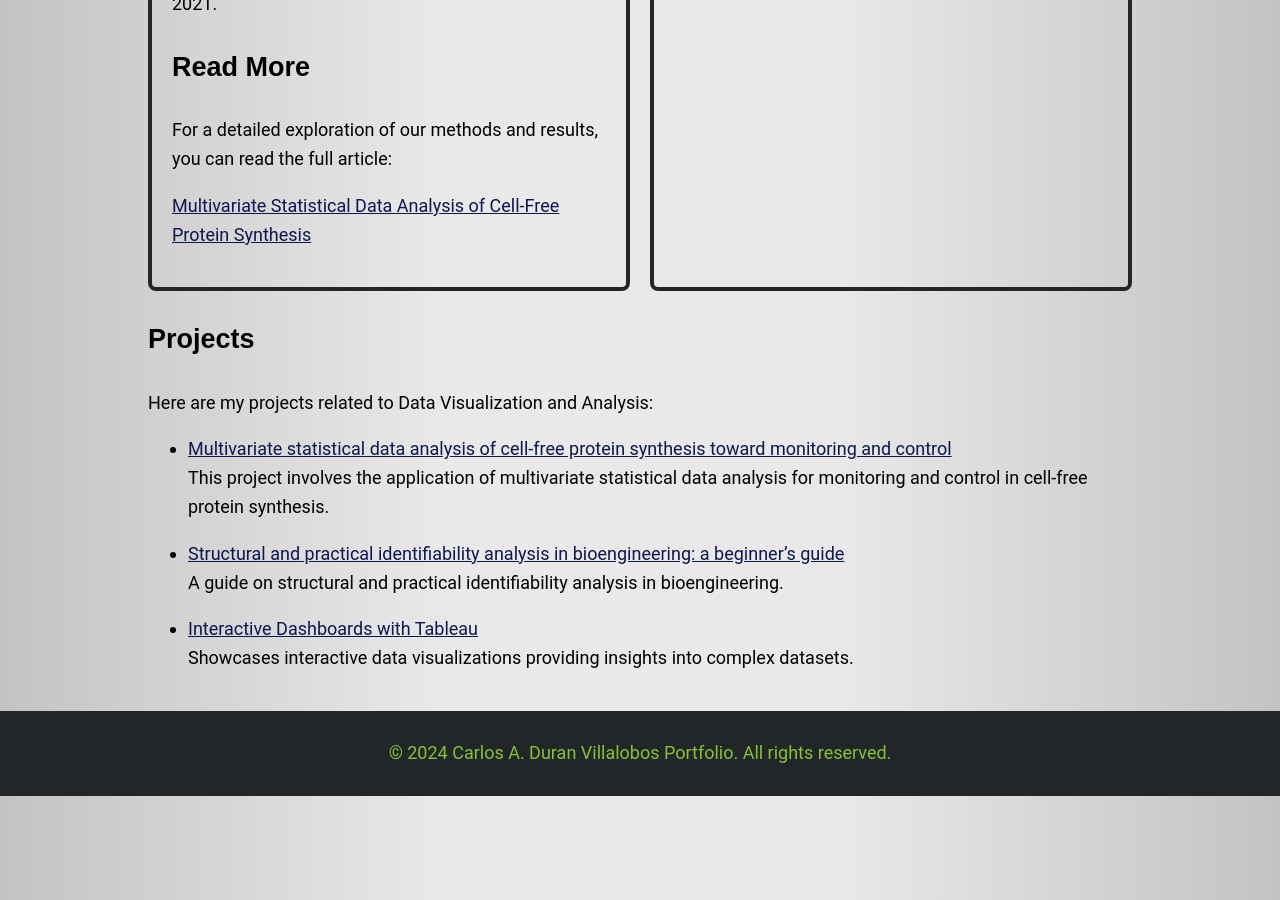
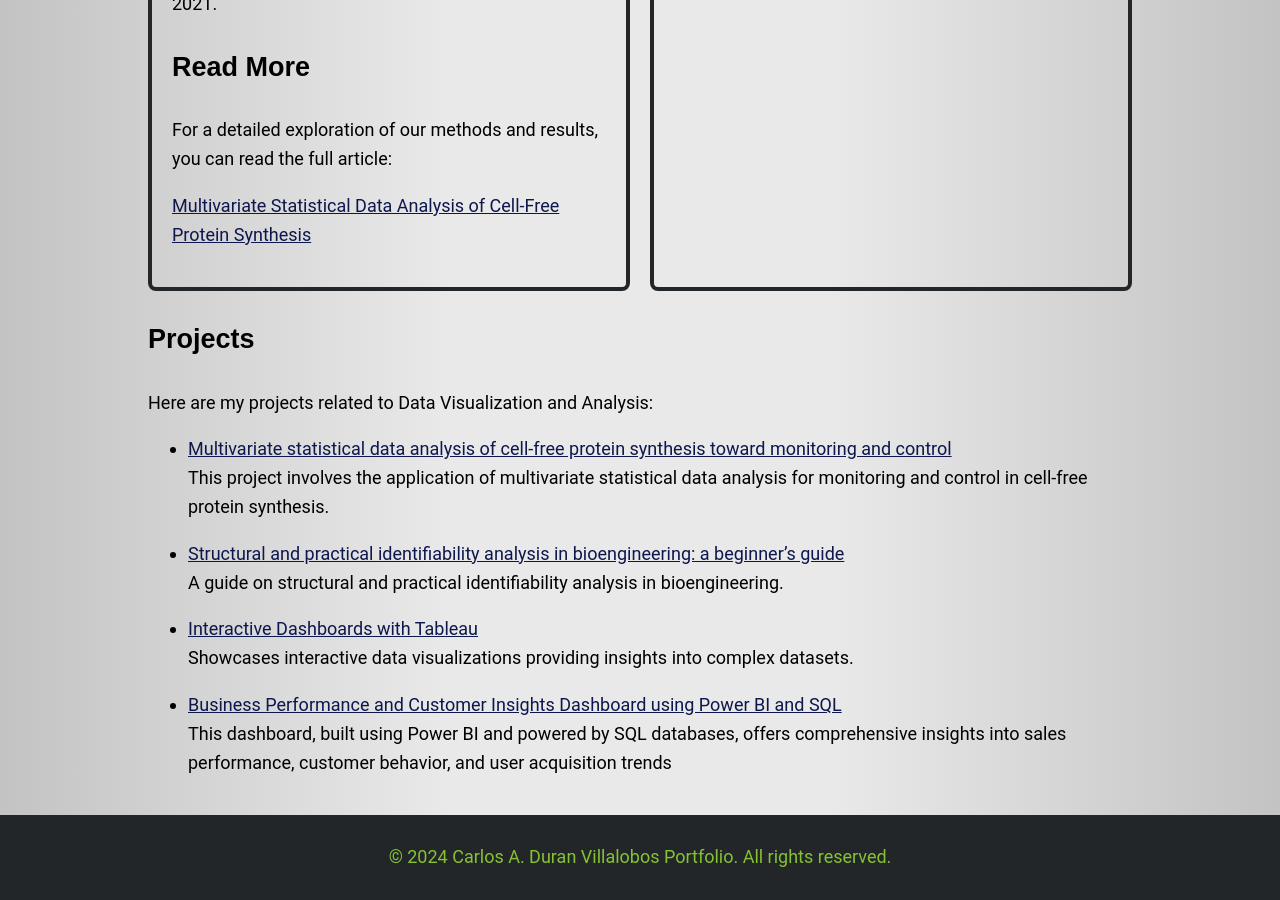
Before and after one commit to CarlosADuranVIllalobos/CarlosADuranVIllalobos.github.io, a Jekyll site: the page built from data-visualization.md, in a window 1280 px wide and 900 px high, scrolled down 2276 px. Built offline with Jekyll 4.4.1, drawn with Linux system fonts in a browser that asks for light colours.

Commit message:
Update projects.yml

```diff
--- a/_data/projects.yml
+++ b/_data/projects.yml
@@ -21,6 +21,10 @@
   url: "https://doi.org/10.1016/j.compchemeng.2019.05.037"
   category: "Machine Learning and AI Projects"
 
+- title: "Business Performance and Customer Insights Dashboard using Power BI and SQL"
+  description: "This dashboard, built using Power BI and powered by SQL databases, offers comprehensive insights into sales performance, customer behavior, and user acquisition trends"
+  url: "https://github.com/CarlosADuranVIllalobos/Power_BI_Dashboard"
+  category: "Machine Learning and AI Projects"
 
 #Data analysis and Viz
 
@@ -37,6 +41,11 @@
 - title: "Interactive Dashboards with Tableau"
   description: "Showcases interactive data visualizations providing insights into complex datasets."
   url: "https://github.com/CarlosADuranVIllalobos/Interactive-Dashboards"
+  category: "Data Visualization and Analysis"
+
+- title: "Business Performance and Customer Insights Dashboard using Power BI and SQL"
+  description: "This dashboard, built using Power BI and powered by SQL databases, offers comprehensive insights into sales performance, customer behavior, and user acquisition trends"
+  url: "https://github.com/CarlosADuranVIllalobos/Power_BI_Dashboard"
   category: "Data Visualization and Analysis"
 
 # Process control projects
```
